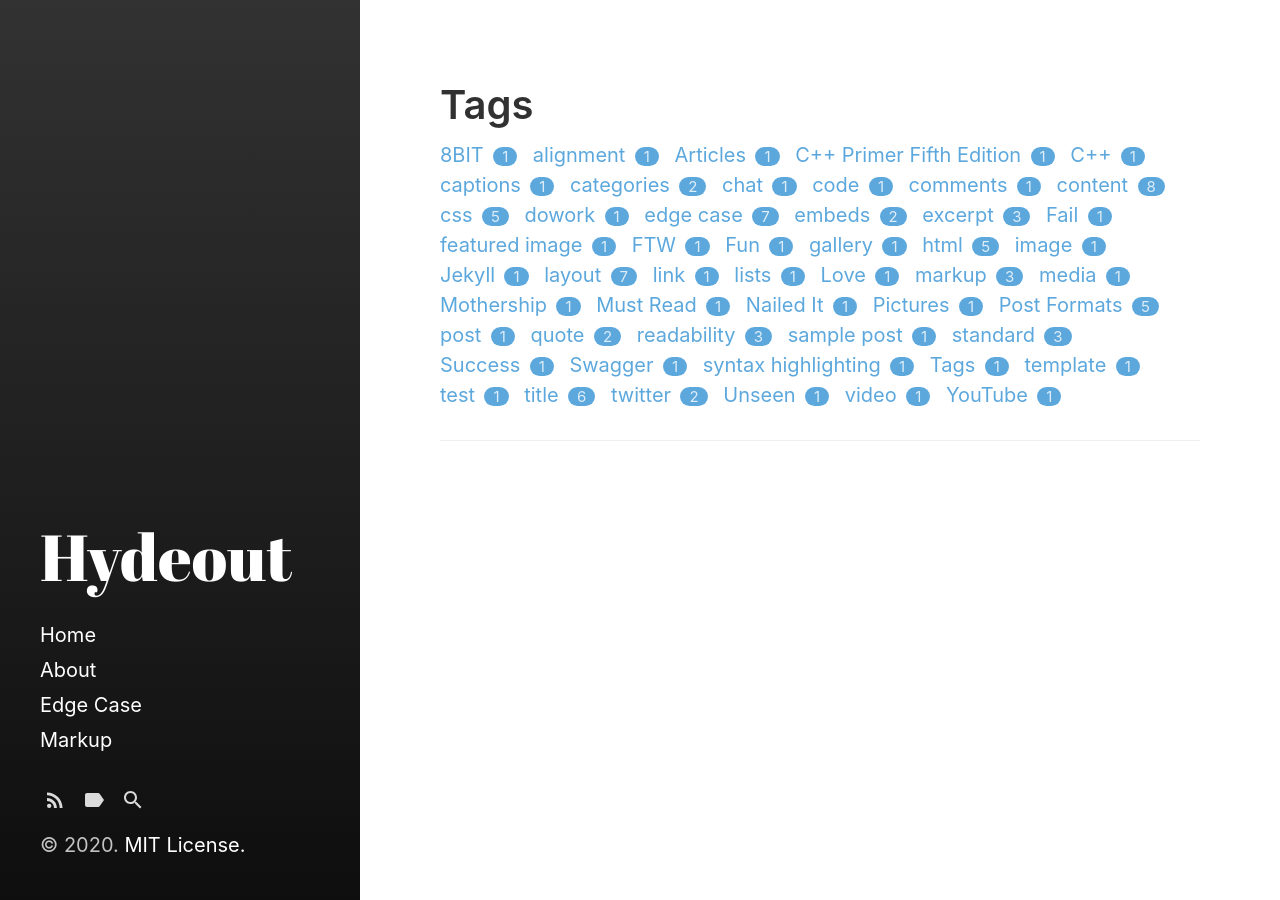
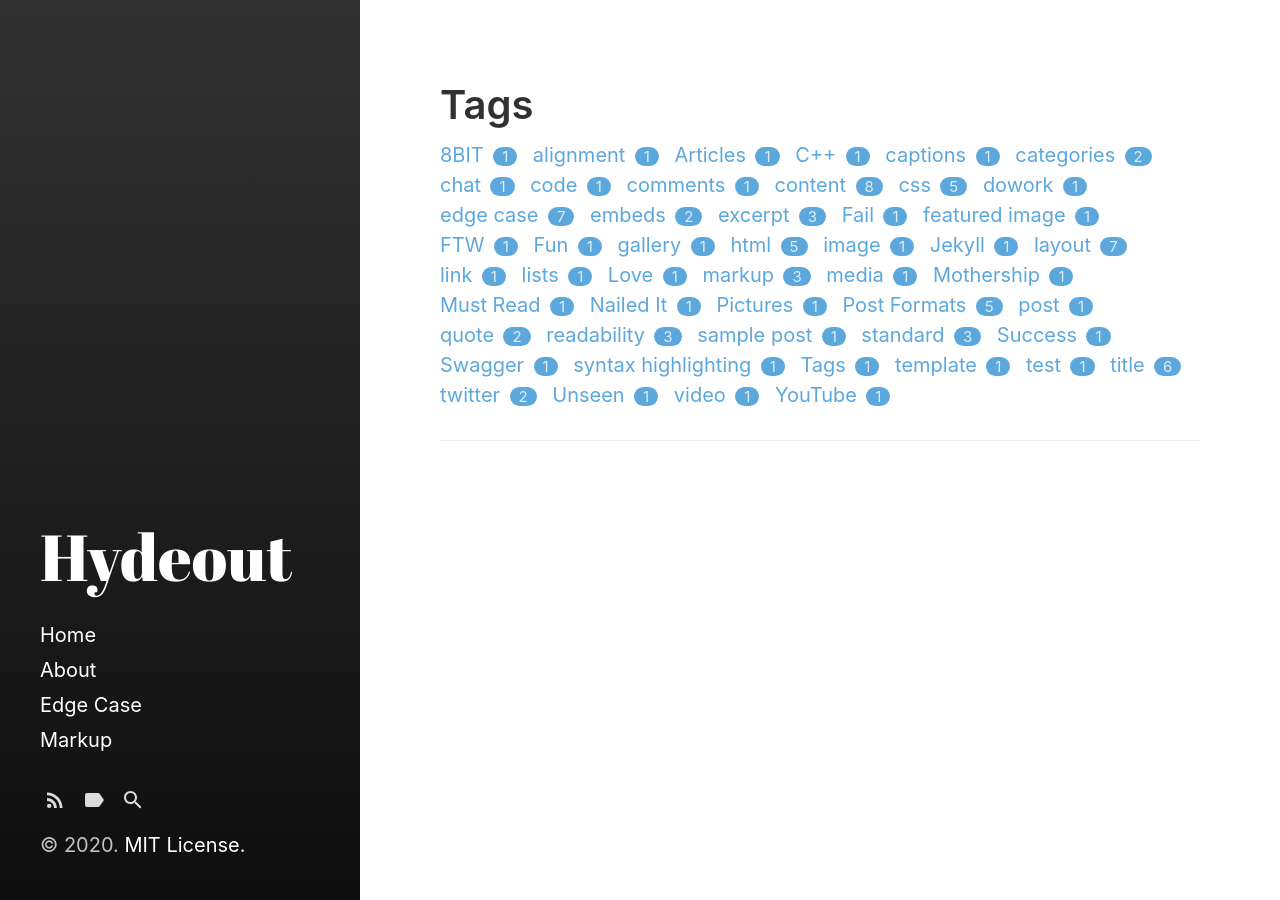
Before and after one commit to C13H12N4O2/C13H12N4O2.github.io, a Jekyll site: the page built from tags.html, in a window 1280 px wide. Built offline with Jekyll 4.4.1, drawn with Linux system fonts in a browser that asks for light colours.

Commit message:
Update 2020-08-22-Chapter-1.md

```diff
--- a/_posts/2020-08-22-Chapter-1.md
+++ b/_posts/2020-08-22-Chapter-1.md
@@ -5,7 +5,6 @@ categories:
   - C++ Primer Fifth Edition
 tags:
   - C++
-  - C++ Primer Fifth Edition
 ---
 <strong>Exercise 1.1:</strong> Review the documentation for your compiler and determine what file naming convention it uses. Compile and run the main program from page 2.
 
```
